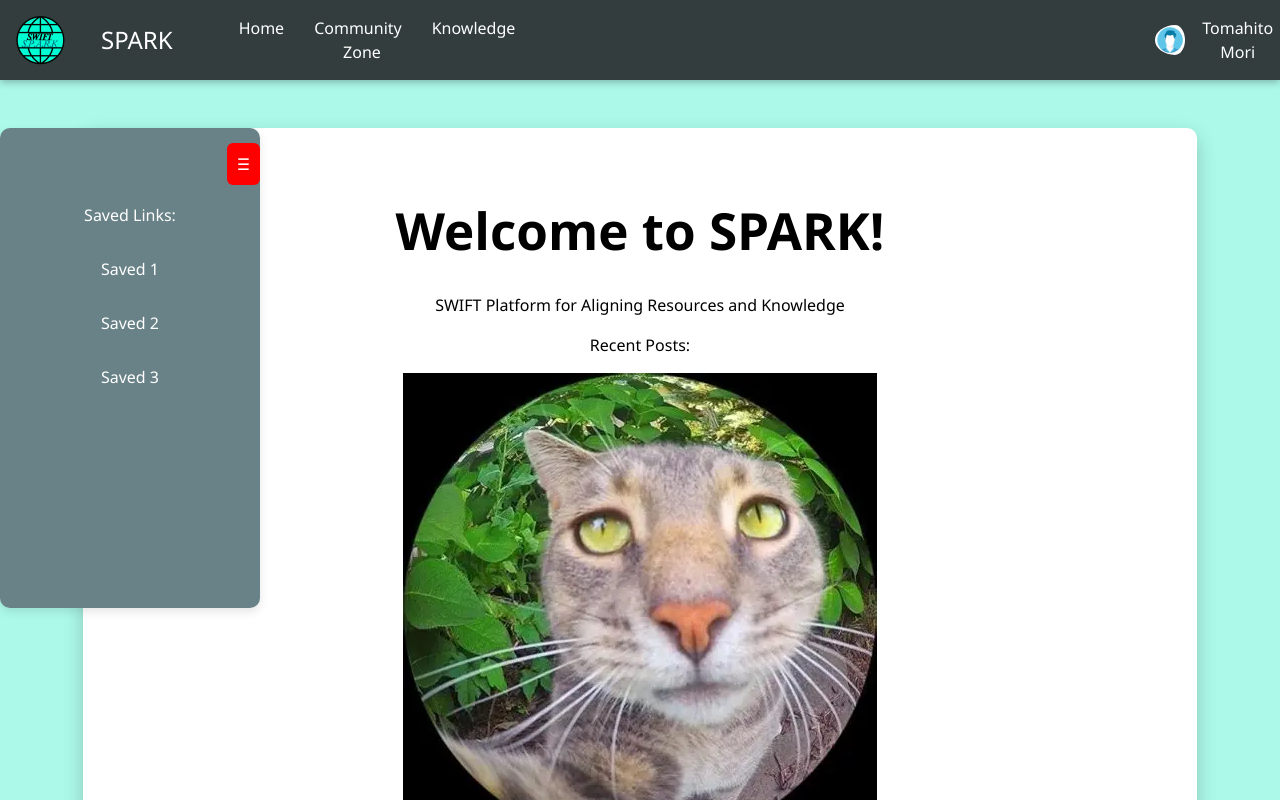
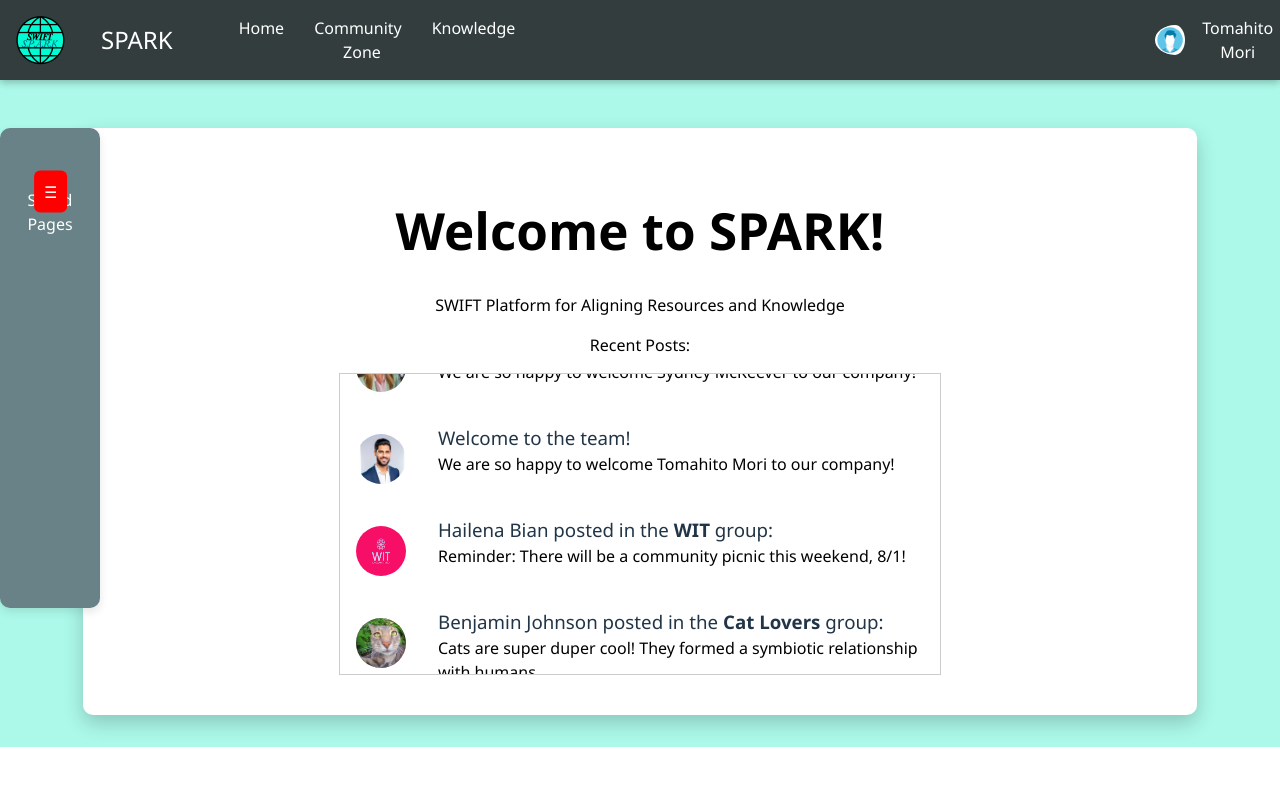
Before and after one commit to BeanWritesSomeCode/Swift-Hackathon-2025, a React (Vite) app in the folder my-app/: page / in a window 1280 px wide. Shown: the top 800 px of the page. Built offline with nearby package versions, Linux system fonts and the light colour scheme.

Commit message:
fixed sidebar, added scrolling updates

```diff
--- a/my-app/src/App.jsx
+++ b/my-app/src/App.jsx
@@ -2,8 +2,6 @@ import { useState } from 'react'
 import Header from "./components/header"
 import MainContainer from './components/Main-Container'
 import Sidebar from './components/Sidebar'
-import reactLogo from './assets/react.svg'
-import viteLogo from '/vite.svg'
 import Community from './components/Community'
 import './styles.css'
 import './css/sidebar.css'
@@ -14,7 +12,7 @@ import './css/sidebar.css'
 import KnowledgeZone from './components/Knowledge-Zone'
 
 function App() {
-  const [sidebarOpen, setSidebarOpen] = useState(true)
+  const [sidebarOpen, setSidebarOpen] = useState(false)
 
   return (
     <>
--- a/my-app/src/components/Main-Container.jsx
+++ b/my-app/src/components/Main-Container.jsx
@@ -1,6 +1,7 @@
 import avatar from '../assets/avatar.jpg'
 import cavatar from '../assets/cavatar.png'
 import Post from "./Post"
+import AutoScrollPosts from './auto-scroll-posts';
 
 function MainContainer({ sidebarOpen }) {
   return (
@@ -8,12 +9,8 @@ function MainContainer({ sidebarOpen }) {
       <h1>Welcome to SPARK!</h1>
       <p>SWIFT Platform for Aligning Resources and Knowledge</p>
       <p>Recent Posts: </p>
-      <Post headline="We love cats!"
-      text="Cats are super duper cool! They formed a symbiotic relationship with humans."
-      avatar={cavatar}/>
-      <p>Group Updates: </p>
-      <Post headline="Welcome to the new tribe!" text="We are so happy to welcome ServiceNow to our tribe!"
-      avatar={avatar}/>
+
+      <AutoScrollPosts/>
     </div>
   );
 }
--- a/my-app/src/components/Sidebar.jsx
+++ b/my-app/src/components/Sidebar.jsx
@@ -1,14 +1,21 @@
-
 const Sidebar = ({ isOpen, toggle }) => {
   return (
     <div className={`sidebar ${isOpen ? 'open' : 'closed'}`}>
       <button className="toggle-btn" onClick={toggle}>☰</button>
-      <ul className="sidebar-links">
-        <li>Saved Links:</li>
-        <li><a href="#">Saved 1</a></li>
-        <li><a href="#">Saved 2</a></li>
-        <li><a href="#">Saved 3</a></li>
-      </ul>
+
+      {/* always there regardless */}
+      <div className="saved-pages-label">
+        Saved Pages
+      </div>
+
+      {/* when sidebar is open */}
+      {isOpen && (
+        <ul className="sidebar-links">
+          <li><a href="#">Saved 1</a></li>
+          <li><a href="#">Saved 2</a></li>
+          <li><a href="#">Saved 3</a></li>
+        </ul>
+      )}
     </div>
   );
 };
--- a/my-app/src/components/auto-scroll-posts.jsx
+++ b/my-app/src/components/auto-scroll-posts.jsx
@@ -1,29 +1,66 @@
 import React, { useEffect, useRef } from "react";
+import cavatar from "@/assets/cavatar.png";
+import avatarOne from "@/assets/aiHeadshot.jpg";
+import avatarTwo from "@/assets/aiHeadshot2.jpg";
+import witAvatar from "@/assets/WIT.png";
 
 const posts = [
   {
-    headline: "We love cats!",
+    headline: (
+      <>
+        Benjamin Johnson posted in the <strong>Cat Lovers</strong> group:
+      </>
+    ),
     text: "Cats are super duper cool! They formed a symbiotic relationship with humans.",
-    avatar: "cavatar.jpg", // replace with your actual image path or import
+    avatar: cavatar,
   },
   {
-    headline: "Welcome to the new tribe!",
-    text: "We are so happy to welcome ServiceNow to our tribe!",
-    avatar: "avatar.jpg",
+    headline: "Welcome to the team!",
+    text: "We are so happy to welcome Sydney McKeever to our company!",
+    avatar: avatarOne,
+  },
+  {
+    headline: "Welcome to the team!",
+    text: "We are so happy to welcome Tomahito Mori to our company!",
+    avatar: avatarTwo,
+  },
+
+  {
+    headline: (
+      <>
+        Hailena Bian posted in the <strong>WIT</strong> group:
+      </>
+    ),
+    text: "Reminder: There will be a community picnic this weekend, 8/1!",
+    avatar: witAvatar,
   },
   // add more posts here if needed
 ];
 
 function Post({ headline, text, avatar }) {
   return (
-    <div style={{ display: "flex", gap: 12, padding: 16, alignItems: "center" }}>
+    <div
+      style={{
+        display: "flex",
+        gap: 12,
+        padding: 16,
+        alignItems: "flex-start",
+        width: "100%",
+        boxSizing: "border-box",
+      }}
+    >
       <img
         src={avatar}
         alt="avatar"
-        style={{ width: 50, height: 50, borderRadius: "50%" }}
+        style={{
+          width: 50,
+          height: 50,
+          borderRadius: "50%",
+          marginTop: "10px",
+        }}
       />
-      <div>
-        <h3 style={{ margin: 0 }}>{headline}</h3>
+      <div style={{ marginLeft: 20, textAlign: "left", flexGrow: 1 }}>
+        <h3 style={{ margin: 0, fontWeight: 400 }}>{headline}</h3>
         <p style={{ margin: 0 }}>{text}</p>
       </div>
     </div>
@@ -38,7 +75,7 @@ export default function AutoScrollPosts() {
     let scrollPos = 0;
 
     // scroll speed in pixels per frame
-    const scrollSpeed = 1;
+    const scrollSpeed = 0.5;
 
     // duplicate the posts so we can loop seamlessly
     container.innerHTML += container.innerHTML;
@@ -54,7 +91,6 @@ export default function AutoScrollPosts() {
 
     requestAnimationFrame(step);
 
-    // Cleanup on unmount
     return () => cancelAnimationFrame(step);
   }, []);
 
@@ -62,9 +98,12 @@ export default function AutoScrollPosts() {
     <div
       ref={containerRef}
       style={{
-        height: 200,
+        height: 300,
         overflow: "hidden",
         border: "1px solid #ccc",
+        width: 600,
+        margin: "0 auto",
+        display: "block",
       }}
     >
       <div>
--- a/my-app/src/css/sidebar.css
+++ b/my-app/src/css/sidebar.css
@@ -73,6 +73,20 @@
   width: 60px;
 }
 
+.sidebar.closed .toggle-btn {
+  top: 50%;
+  transform: translate(-100%, -470%);
+}
+
+.sidebar.closed .sidebar-links {
+  display: none;
+}
+
+.sidebar.closed .sidebar-links li {
+  justify-content: center;  /* if flex used */
+  padding-left: 0;          /* remove left padding */
+}
+
 .sidebar .toggle-btn {
   position: absolute;
   top: 15px;
--- a/my-app/vite.config.js
+++ b/my-app/vite.config.js
@@ -6,7 +6,7 @@ export default defineConfig({
   plugins: [react()],
   resolve: {
     alias: {
-      '@': path.resolve(__dirname, './src'),
+      '@': path.resolve(__dirname, 'src'),
     },
   },
 });
```
Also changed, not shown: my-app/src/assets/aiHeadshot.jpg (added), my-app/src/assets/aiHeadshot2.jpg (added).
